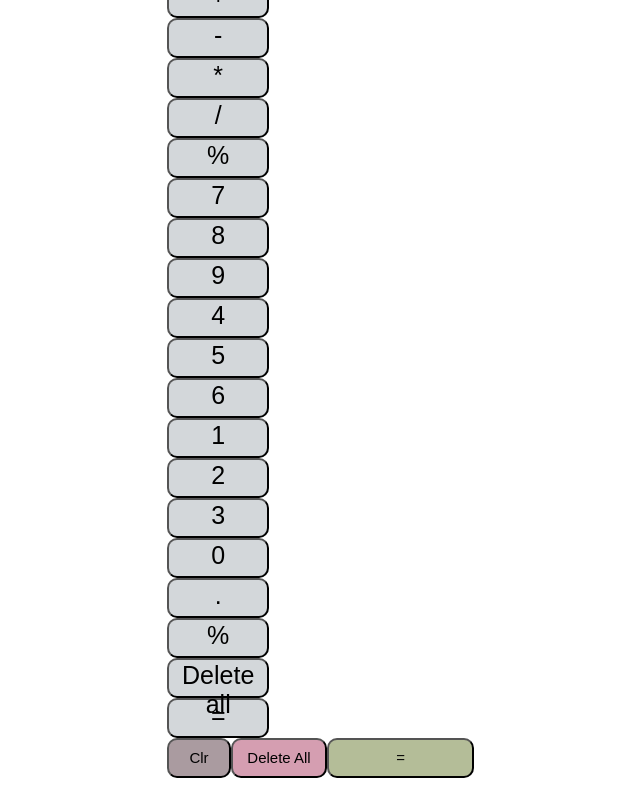
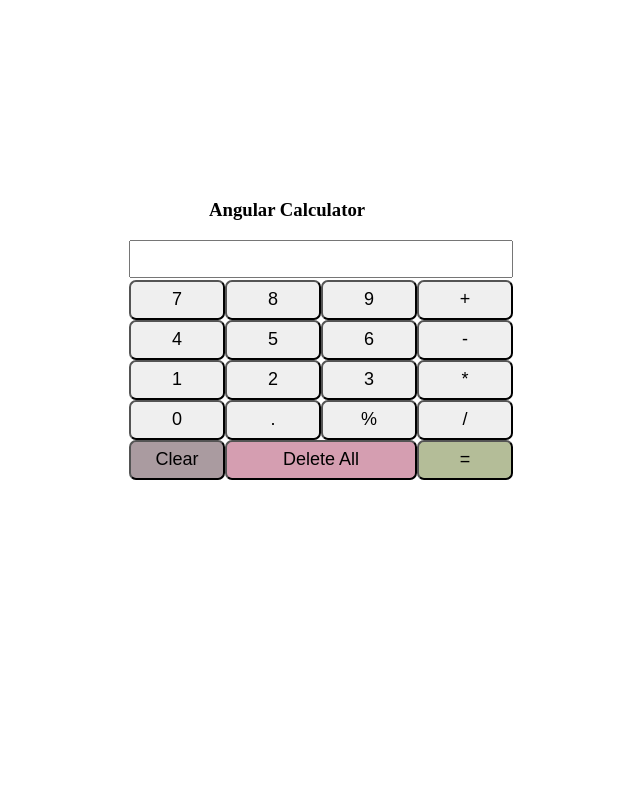
Before and after one commit to mehmetKargaci/Calculator2, an Angular app: page / in a window 1280 px wide. Shown: the whole page, without its empty margins (319-959 px from the left). Built offline with nearby package versions, Linux system fonts and the light colour scheme.

Commit message:
final html and  css updating

```diff
--- a/src/app/app.component.css
+++ b/src/app/app.component.css
@@ -6,68 +6,50 @@
     margin-top: 10px;
     border: 2 px solid blue;
 }
+
 h3{
     margin-left: 80px;
 }
 
 
 .input-result{
-    width: 300px;
+    width: 23.5rem;
     height: 30px;
     font-size: 20px;
+    padding: 2px;
+    margin-bottom: 2px;
 }
 
-.operand{
-    margin-top: 20px;
-    width: 4.8rem;
-    height: 2.5rem;
-    font-size: 25px;
-    border-radius: 10px;
-    background-color: rgba(173, 203, 210, 0.845);
-}
 .numbers{
     display: grid;
-    grid-template-rows: 1fr 1fr;
+    grid-template-columns: 1fr 1fr 1fr 1fr;
     width: 6.40rem;
     height: 2.5rem;
     font-size: 25px;
-    border-radius: 10px;
+    border-radius: 20px;
     background-color: rgba(199, 205, 208, 0.784);
+    margin-bottom: 7.5rem;
 }
+
+.button{
+    height: 2.5rem;
+    width: 6rem;
+    border-radius: 7px;
+    font-size: 18px;
+}
+
 .error{
-    margin-top: 2px;
-
     color: crimson;
-
 }
 .clear{
-    display: inline-block;
-    padding: 2px 4px;
-    width: 4rem;
-    height: 2.5rem;
-    font-size: 15px;
-    border-radius: 10px;
     background-color: rgb(170, 155, 160);
-
 }
 
 .delete{
-    display: inline-block;
-    padding: 2px 4px;
-    width: 6rem;
-    height: 2.5rem;
-    font-size: 15px;
-    border-radius: 10px;
     background-color: rgb(213, 158, 177);
+    width: 12rem;
+}
 
+.equal{
+    background-color: rgb(180, 189, 152);
 }
-.equal{
-    display: inline-block;
-    padding: 2px 4px;
-    width: 9.2rem;
-    height: 2.5rem;
-    font-size: 15px;
-    border-radius: 10px;
-    background-color: rgb(180, 189, 152);
-
-}
--- a/src/app/app.component.html
+++ b/src/app/app.component.html
@@ -3,9 +3,9 @@
   <div>
     <h3>Angular Calculator</h3>
     <div>
-      <div class="form-group" >
+      <div>
         @for (r of results; track $index) {
-          <div *ngIf="!errormessage"> {{ r.operation }} = {{  r.result }}</div>
+          <div> {{ r.operation }} = {{  r.result }}</div>
         }
         <div >
           <input class="input-result" [formControl]="inputControl" >
@@ -13,20 +13,16 @@
         <div class="error" *ngIf="errormessage">
           invalid enterence.
         </div>
+      </div>
 
+      <div class="numbers">
+          <button *ngFor="let button of buttons" class="button" type="button" (click)="pressNum(button)">{{button}}</button>
       </div>
-      <div class="grid" *ngFor="let button of buttons" >
-        <ng-container>
-          <button class="numbers" type="button" (click)="pressNum('{{button}}')">{{button}}</button>
 
-        </ng-container>
-
-
-      </div>
-      <div class="result">
-        <button class="clear" type="button" (click)="clear()">Clr</button>
-        <button class="delete" type="button" (click)="deleteAll()">Delete All</button>
-        <button class="equal" type="button" (click)="calculate()">=</button>
+      <div>
+        <button class="button clear" type="button" (click)="clear()">Clear</button>
+        <button class="button delete" type="button" (click)="deleteAll()">Delete All</button>
+        <button class="button equal" type="button" (click)="calculate()">=</button>
       </div>
     </div>
   </div>
--- a/src/app/app.component.ts
+++ b/src/app/app.component.ts
@@ -1,82 +1,82 @@
 import { Component, OnInit } from '@angular/core';
-import { FormControl, FormGroup , Validators} from '@angular/forms';
+import { FormControl, FormGroup, Validators } from '@angular/forms';
 
 @Component({
   selector: 'app-root',
   templateUrl: './app.component.html',
   styleUrl: './app.component.css'
 })
-export class AppComponent implements OnInit{
+export class AppComponent implements OnInit {
 
-  inputControl =  new FormControl('');
-  buttons = ['+', '-', '*', '/','%', '7', '8','9', '4','5','6','1','2','3','0','.','%', 'Delete all', '=']
-  errormessage= false;
+  inputControl = new FormControl('');
+  buttons = ['7', '8', '9', '+', '4', '5', '6', '-', '1', '2', '3', '*', '0', '.', '%','/']
+  errormessage = false;
 
-  result!: number;
-  results: {operation: string, result: number}[] = [];
+  result: number = 0;
+  results: { operation: string, result: number }[] = [];
 
-  constructor(){ }
+  constructor() { }
 
   ngOnInit(): void {
   }
 
-  pressNum(num: string){
+  pressNum(num: string) {
     const value = this.inputControl.value;
     this.inputControl.setValue(value + num);
   }
 
-  deleteAll(){
+  deleteAll() {
     this.inputControl.setValue('');
     this.errormessage = true;
+    this.results = [];
+  }
 
-  }
-  clear(){
-
+  clear() {
+    this.inputControl.setValue('');
   }
 
   calculate() {
     const value = this.inputControl.value;
-    const opeartors = ['+', '-', '*', '/','%'];
+    const opeartors = ['+', '-', '*', '/', '%'];
 
     // Find operator
-    for (const operator of opeartors){
+    for (const operator of opeartors) {
       const index = value?.indexOf(operator) || -1;
-      if (index > -1){
+      if (index > -1) {
+        console.log(this.results)
         const firstNumber = value?.slice(0, index) || '';
-        const secondNumber = value?.slice(index+1) || '';
+        const secondNumber = value?.slice(index + 1) || '';
         console.log(firstNumber, operator, secondNumber);
         //add operator
-        if(operator === '+'){
-          this.result = parseFloat(firstNumber) + parseFloat(secondNumber) ;
+        if (isNaN(Number(firstNumber)) || isNaN(+secondNumber) && (operator !== '+' || '-' || '*' || '/' || '%')) {
+          console.log('Invalid value');
+          this.errormessage = true;
+        } else {
+          this.errormessage = false;
+          if (operator === '+') {
+            this.result = parseFloat(firstNumber) + parseFloat(secondNumber);
           }
           //substruct operator
-        if(operator === '-'){
-          this.result = parseFloat(firstNumber) - parseFloat(secondNumber) ;
+          if (operator === '-') {
+            this.result = parseFloat(firstNumber) - parseFloat(secondNumber);
           }
           //multiple operator
-        if(operator === '*'){
-          this.result = parseFloat(firstNumber) * parseFloat(secondNumber) ;
+          if (operator === '*') {
+            this.result = parseFloat(firstNumber) * parseFloat(secondNumber);
           }
           //divide operator
-        if(operator === '/'){
-          this.result = parseFloat(firstNumber) / parseFloat(secondNumber) ;
+          if (operator === '/') {
+            this.result = parseFloat(firstNumber) / parseFloat(secondNumber);
           }
           //percentage operator
-        if(operator === '%'){
-          this.result = parseFloat(firstNumber) / 100 ;
+          if (operator === '%') {
+            this.result = parseFloat(firstNumber) / 100;
           }
-
-
-        if (isNaN(Number(firstNumber)) || isNaN(+secondNumber) && (operator !== '+' || '-' || '*'||'/'||'%')){
-          console.log('Invalid value');
-          this.errormessage = true;
+          this.results.push({ operation: value || '', result: this.result });
+          this.inputControl.setValue(this.result.toString())
         }
-        if(this.errormessage===false){
-          this.results.push({ operation: value || '', result: this.result})
+        console.log(this.results)
         break;
-        }
-
-
       }
     }
 
```
Lines whose indentation alone changed are shown as unchanged.
